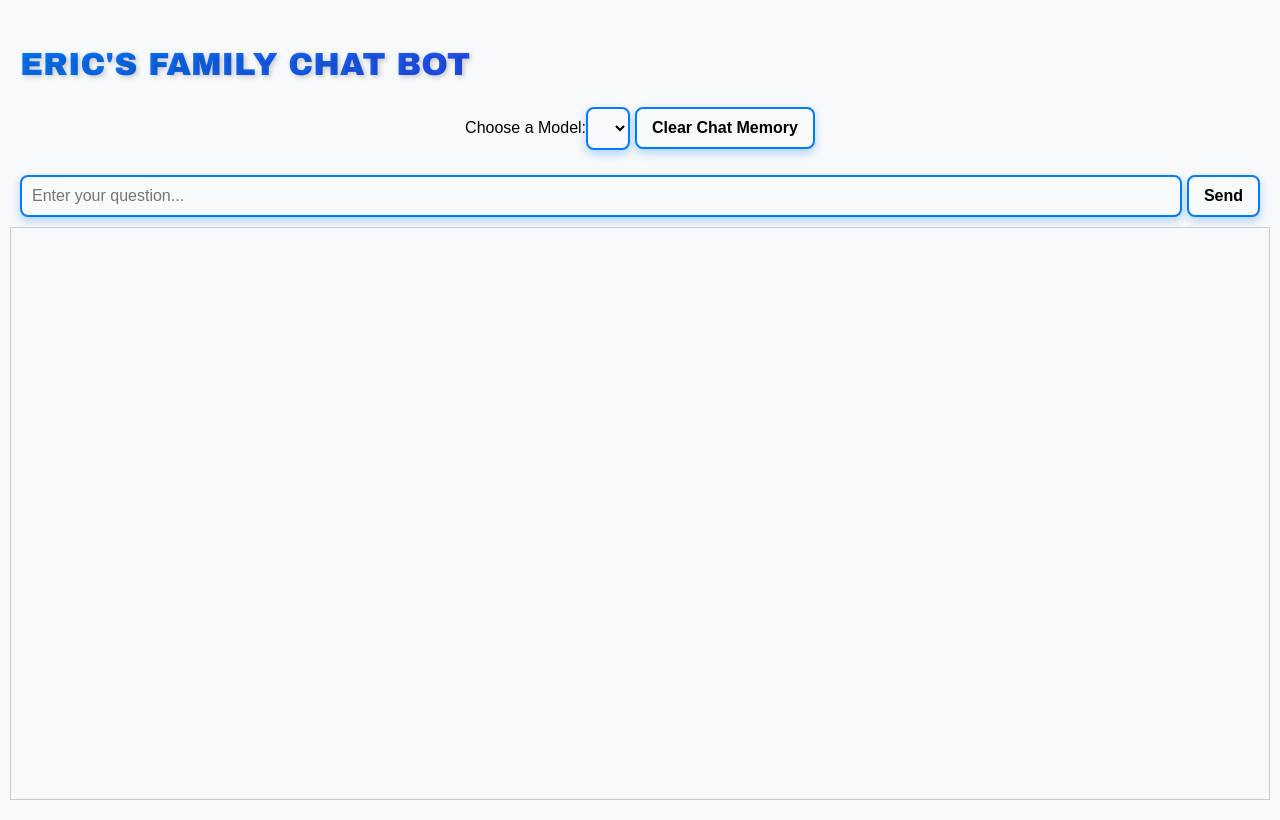
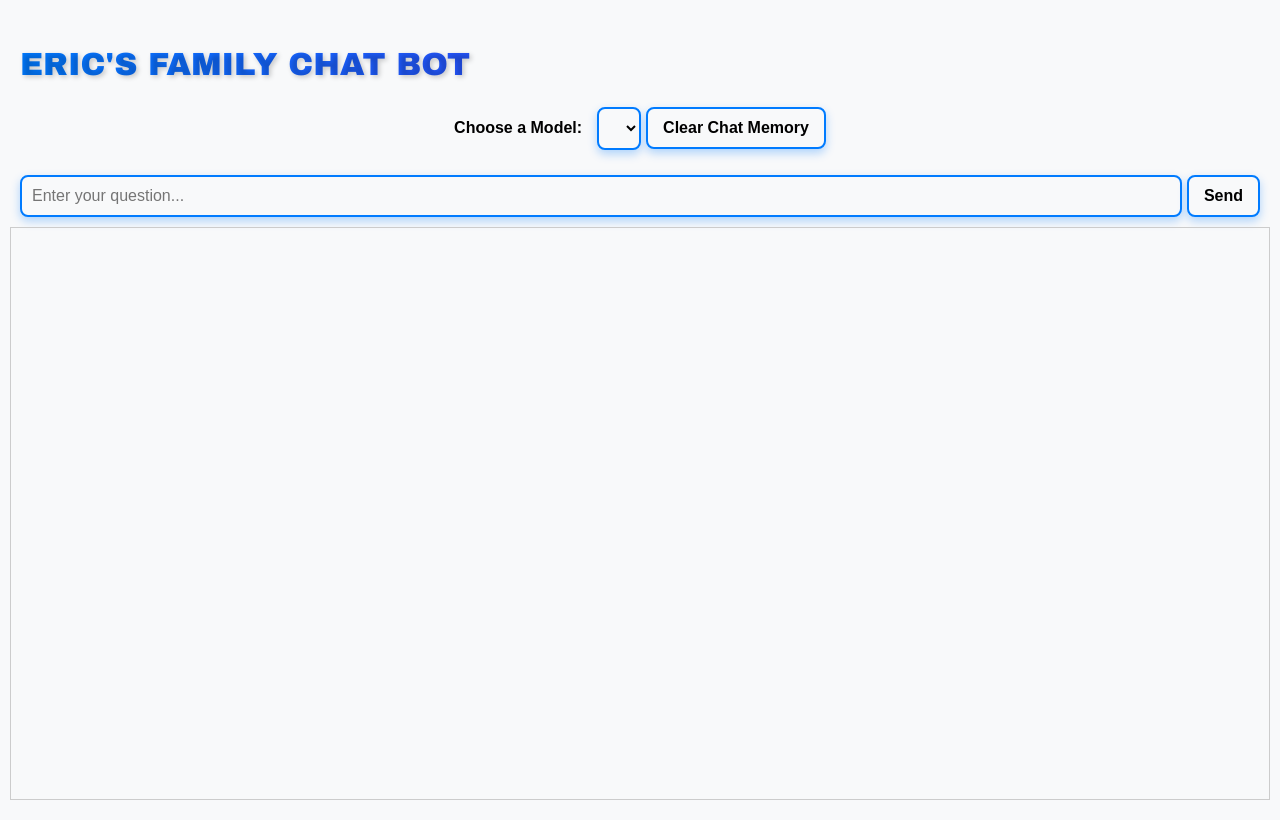
Before and after one commit to yguo91/Ollama-chat-bot, a website: page public/index.html in a window 1280 px wide. Drawn offline with Linux system fonts and the light colour scheme; no server answers.

Commit message:
some UI refine

```diff
--- a/public/main.css
+++ b/public/main.css
@@ -98,6 +98,11 @@ button:hover {
     margin-bottom: 15px;
 }
 
+#model-container label {
+    margin-right: 15px;
+    font-weight: bold;
+}
+
 #model-select {
     font-size: 16px; /* Larger text */
     font-weight: bold;
```
Also changed, not shown: 1 other file.
